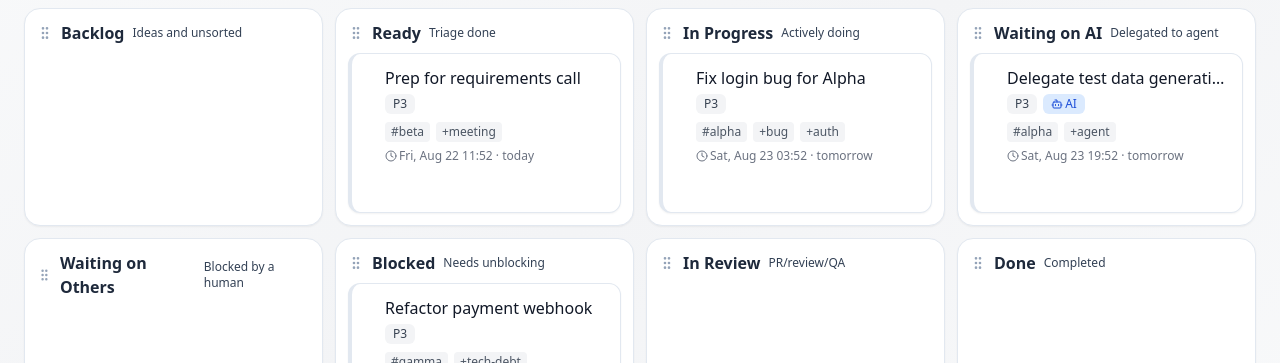
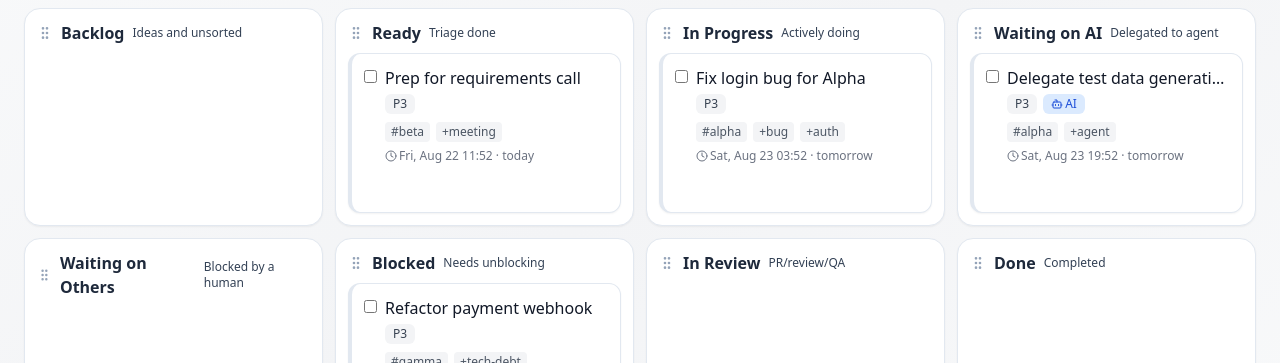
Before and after one commit to mahesha-quattr/workday-task-board, a React (Vite) app: page / in a window 1280 px wide. Shown: the part 212-575 px from the top of the page. Built offline with nearby package versions, Linux system fonts and the light colour scheme; the HTML template or start-up script is replaced by a standard one.

Commit message:
fix: make task checkboxes always visible with proper theme colors
- Remove opacity-0 hover state from checkboxes
- Add accent-blue-600 for light theme and accent-blue-400 for dark theme
- Add cursor-pointer for better UX
- Checkboxes now visible by default in both Board and Backlog views

```diff
--- a/src/WorkdayTaskBoardApp.jsx
+++ b/src/WorkdayTaskBoardApp.jsx
@@ -696,7 +696,7 @@ function TaskCard({ task }) {
         <div className="flex items-start gap-2">
           <input
             type="checkbox"
-            className="mt-1 opacity-0 group-hover:opacity-100 transition-opacity"
+            className="mt-1 cursor-pointer accent-blue-600 dark:accent-blue-400"
             checked={isSelected}
             onClick={(e) => e.stopPropagation()}
             onChange={() => toggleSelected(task.id)}
@@ -1606,7 +1606,7 @@ function BacklogRow({ task, isDragging, onDragStart, onDragEnd }) {
             <GripVertical className="w-4 h-4 mt-1 text-slate-400 cursor-grab flex-shrink-0" />
             <input
               type="checkbox"
-              className="mt-1"
+              className="mt-1 cursor-pointer accent-blue-600 dark:accent-blue-400"
               checked={isSelected}
               onChange={() => toggleSelected(task.id)}
               onClick={(e) => e.stopPropagation()}
```
Also changed, not shown: .artifacts/backlog-dark.png (added), .artifacts/backlog-light.png (added).
